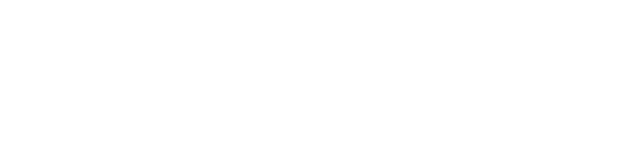
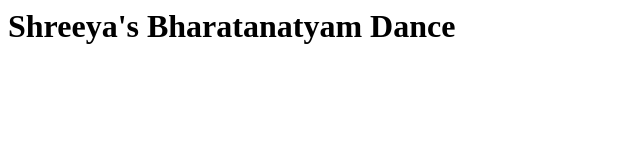
Before and after one commit to shreeyaselvam/bharatanatyam2, a plain HTML site: page index.html in a window 1280 px wide. Shown: the whole page, without its empty margins (0-640 px from the left). Drawn offline with Linux system fonts and the light colour scheme.

Commit message:
I added a title

```diff
--- a/index.html
+++ b/index.html
@@ -1,3 +1,3 @@
 <body>
-
+    <h1>Shreeya's Bharatanatyam Dance</h1>
 </body>
```
